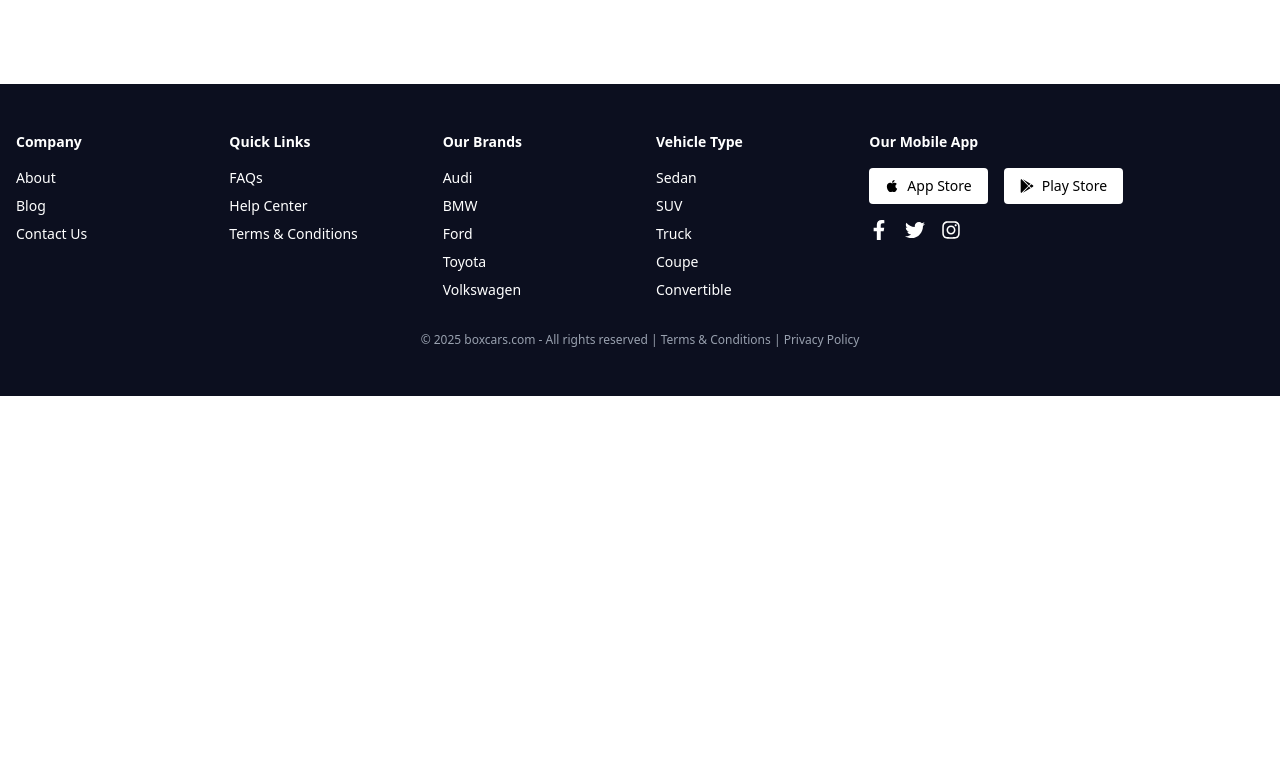
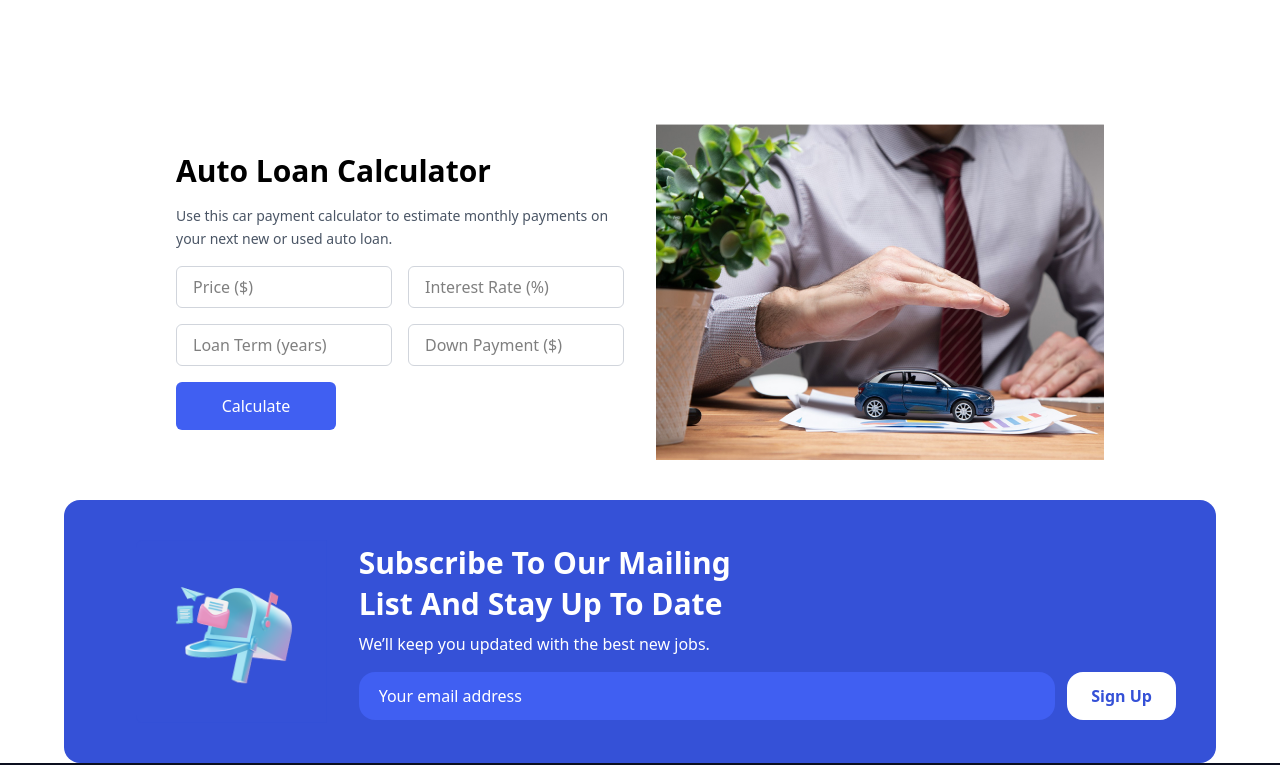
Before and after one commit to AhmedSamyEid/car_dealer_website, a Next.js app: page /home7 in a window 1280 px wide. Shown: the part 4060-4825 px from the top of the page. Before the commit the page ends 4456 px from the top, so only its background shows below. Built offline with nearby package versions, Linux system fonts and the light colour scheme.

Commit message:
Add : AutoLoanCalculator && SubscribeToOurMailing

```diff
--- a/src/app/home7/page.tsx
+++ b/src/app/home7/page.tsx
@@ -1,13 +1,15 @@
+import OurTeam from "@/components/Our_Team/Ourteam";
+import { Statistics } from "@/components/statistics/Statistics";
 import { BrandsSection } from "@/components/brandssection/BrandsSection";
 import HeroSection from "@/components/lets_find_your_perfect/HeroSection";
-import OurTeam from "@/components/Our_Team/Ourteam";
-import { Statistics } from "@/components/statistics/Statistics";
+import { VehiclesSlider } from "@/components/vehiclesslider/VehiclesSlider ";
 import TheMostSearchedCars from "@/components/themostsearched/TheMostSearched";
-import { VehiclesSlider } from "@/components/vehiclesslider/VehiclesSlider ";
+import AutoLoanCalculator from "@/components/auto_loan_calculator/Autooanalculator";
 import Whatourcustomers from "@/components/what_our_customers_say/Whatourcustomers";
+import SubscribeToOurMailing from "@/components/subscribe_to_our_mailing/Subscribetoour";
 
-export default function home (){
-  return(
+export default function home() {
+  return (
     <div>
       <HeroSection />
       <BrandsSection />
@@ -16,6 +18,8 @@ export default function home (){
       <TheMostSearchedCars />
       <Whatourcustomers />
       <OurTeam />
+      <AutoLoanCalculator />
+      <SubscribeToOurMailing />
     </div>
-  )
+  );
 }
--- /dev/null
+++ b/src/components/subscribe_to_our_mailing/Subscribetoour.tsx
@@ -0,0 +1,65 @@
+"use client";
+import { useState } from "react";
+import Image from "next/image";
+import { toast, ToastContainer } from "react-toastify";
+import "react-toastify/dist/ReactToastify.css";
+
+export default function SubscribeToOurMailing() {
+  const [email, setEmail] = useState("");
+
+  const handleSubscribe = () => {
+    if (!email.trim()) {
+      toast.error("❌ Please enter a valid email.");
+      return;
+    }
+
+    try {
+      const existingEmails = JSON.parse(localStorage.getItem("subscribedEmails") || "[]");
+
+      if (existingEmails.includes(email)) {
+        toast.warning("⚠️ This email is already subscribed.");
+        return;
+      }
+
+      const updatedEmails = [...existingEmails, email];
+      localStorage.setItem("subscribedEmails", JSON.stringify(updatedEmails));
+
+      toast.success("✅ Successfully subscribed!");
+      setEmail("");
+    } catch (error) {
+      toast.error("❌ Something went wrong.");
+    }
+  };
+
+  return (
+    <div className="flex flex-col lg:flex-row items-center justify-between bg-[#3551D7] rounded-2xl p-6 lg:p-10 gap-8 w-full max-w-6xl mx-auto">
+      <ToastContainer position="top-right" autoClose={3000} />
+
+      <div className="w-full lg:w-auto flex justify-center">
+        <Image src="/image/Back.png" alt="Mailing banner" width={250} height={50} />
+      </div>
+
+      <div className="w-full flex flex-col items-start text-white">
+        <h2 className="text-2xl sm:text-3xl font-bold mb-2 leading-snug">
+          Subscribe To Our Mailing
+          <br />
+          List And Stay Up To Date
+        </h2>
+        <p className="text-sm sm:text-base mb-4">We’ll keep you updated with the best new jobs.</p>
+
+        <div className="flex flex-col sm:flex-row w-full gap-3">
+          <input
+            type="email"
+            value={email}
+            onChange={(e) => setEmail(e.target.value)}
+            placeholder="Your email address"
+            className="flex-1 px-5 py-3 bg-[#405FF2] text-white placeholder-white rounded-2xl focus:outline-none"
+          />
+          <button onClick={handleSubscribe} className="px-6 py-3 bg-white text-[#3551D7] font-semibold rounded-2xl hover:bg-gray-100 transition">
+            Sign Up
+          </button>
+        </div>
+      </div>
+    </div>
+  );
+}
```
Also changed, not shown: public/image/Back.png (added).
